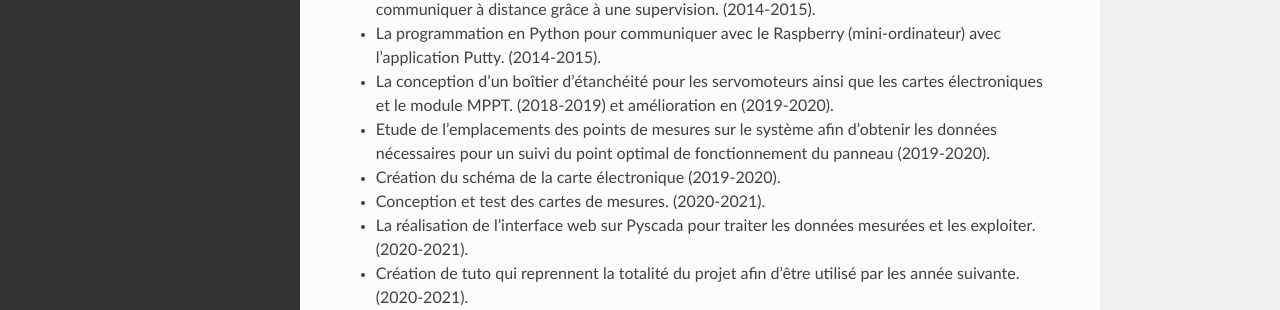
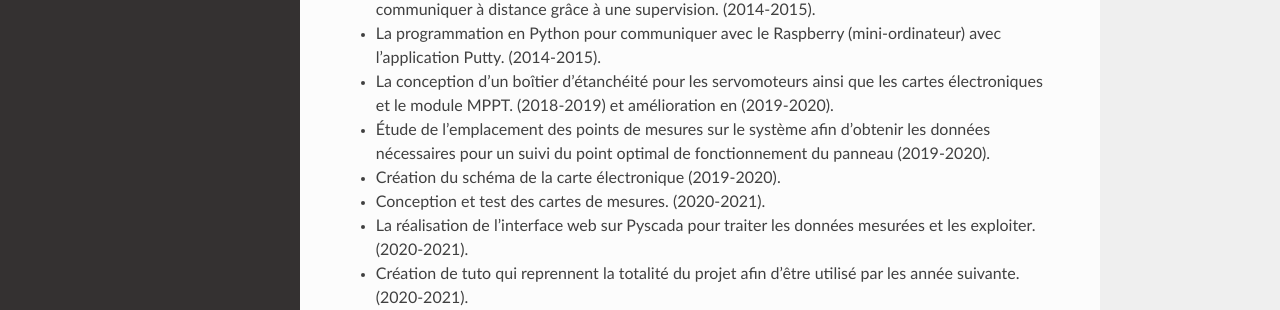
Before and after one commit to pt-tracker-gim/trackeurSolaire, an MkDocs documentation site: the page built from docs/Présentation.md, in a window 1280 px wide and 900 px high, scrolled down 761 px. Shown: the part 437-747 px from the top of the window. Built offline with MkDocs 1.6.1, drawn with Linux system fonts in a browser that asks for light colours; nearby versions of some CDN libraries; old or Windows-style settings are respelled for this version of MkDocs.

Commit message:
Update Présentation.md

```diff
--- a/docs/Présentation.md
+++ b/docs/Présentation.md
@@ -36,7 +36,7 @@ Ce projet aura pour but d’être placer sur le toit du bâtiment de l’IUT afi
 * La mise en place du Raspberry (micro-ordinateur) qui nous permet de faire l’acquisition des mesures à distance de valeurs à travers des cartes composées d’un capteur. Ainsi que de communiquer à distance grâce à une supervision. (2014-2015).
 * La programmation en Python pour communiquer avec le Raspberry (mini-ordinateur) avec l’application Putty. (2014-2015).
 * La conception d’un boîtier d’étanchéité pour les servomoteurs ainsi que les cartes électroniques et le module MPPT. (2018-2019) et amélioration en (2019-2020).
-* Etude de l’emplacements des points de mesures sur le système afin d’obtenir les données nécessaires pour un suivi du point optimal de fonctionnement du panneau (2019-2020).
+* Étude de l’emplacement des points de mesures sur le système afin d’obtenir les données nécessaires pour un suivi du point optimal de fonctionnement du panneau (2019-2020).
 * Création du schéma de la carte électronique (2019-2020).
 * Conception et test des cartes de mesures. (2020-2021).
 * La réalisation de l’interface web sur Pyscada pour traiter les données mesurées et les exploiter. (2020-2021).
```
